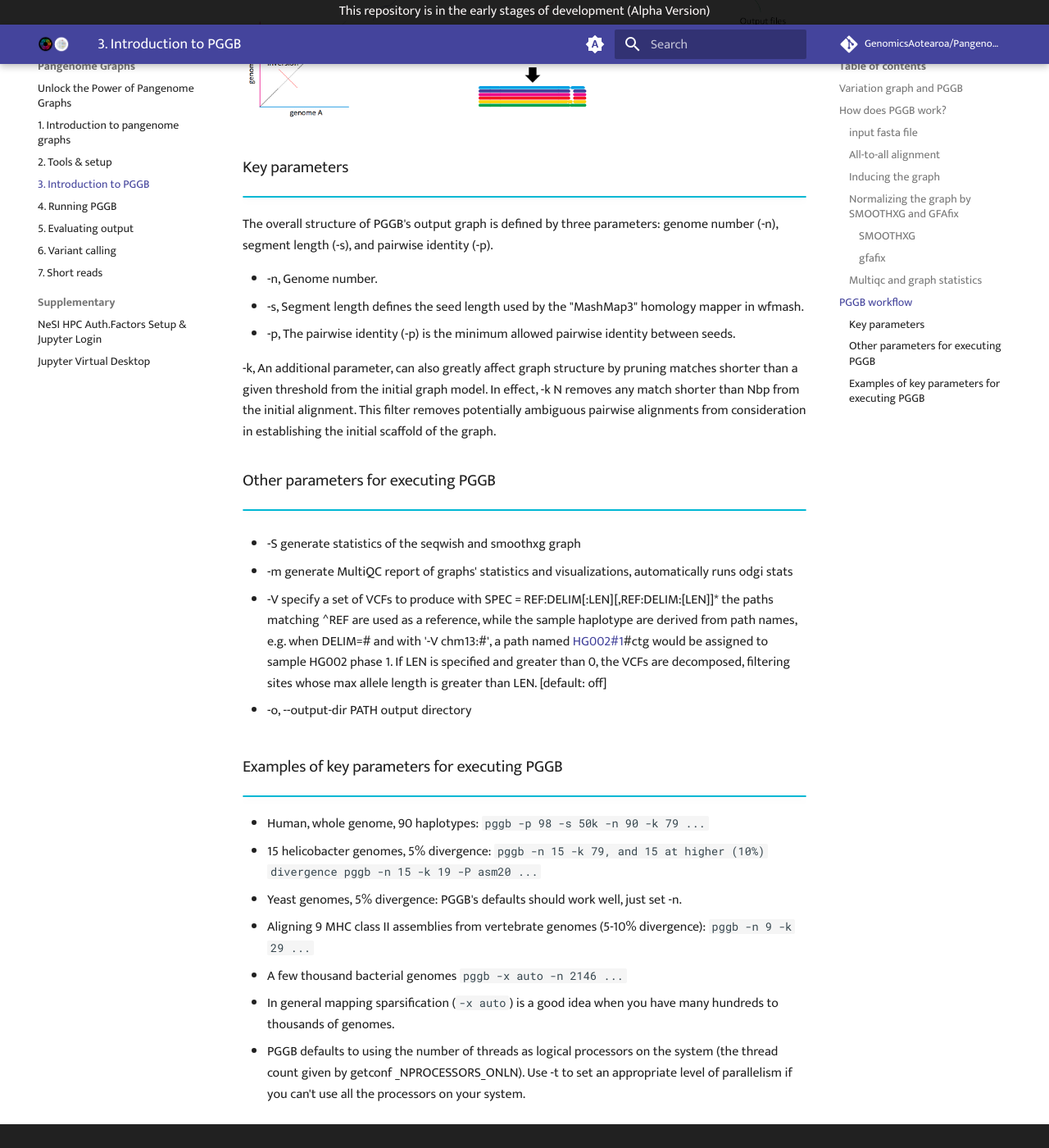
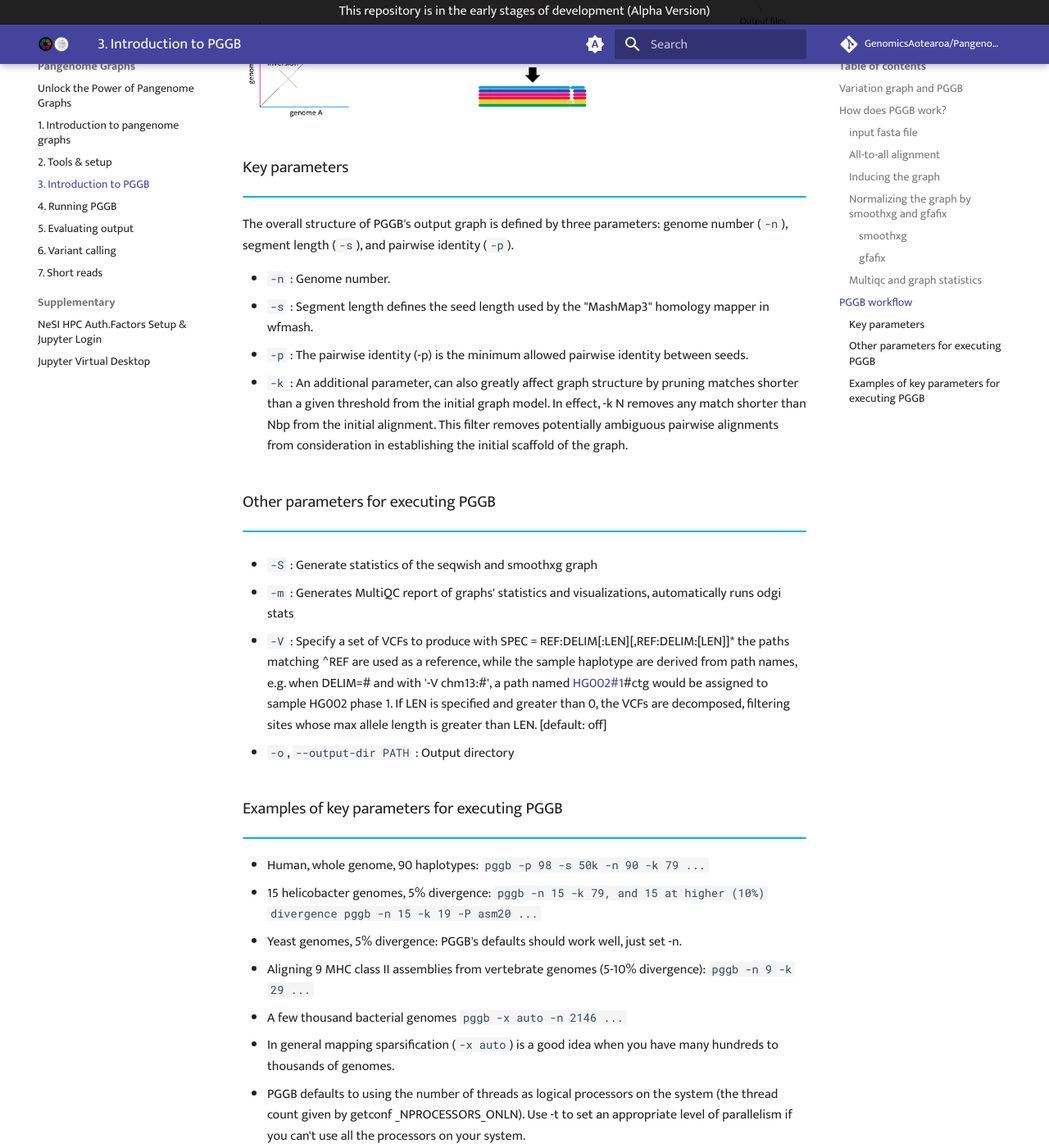
Before and after one commit to GenomicsAotearoa/Pangenome-Graphs-Workshop, an MkDocs documentation site: the page built from docs/3_Introduction_to_pggb.md, in a window 1280 px wide and 1400 px high, scrolled down 4781 px. Shown: the whole window at 82% size. Built offline with MkDocs 1.6.1 and Material for MkDocs 9.7.7, drawn with Linux system fonts in a browser that asks for light colours; comment, search, counter and statistics services are not loaded; some of the changed text lies outside the part shown.

Commit message:
Reformatting code/parameters

```diff
--- a/docs/3_Introduction_to_pggb.md
+++ b/docs/3_Introduction_to_pggb.md
@@ -39,21 +39,21 @@ These base-level alignments are converted into a graph with `seqwish`. A filter
 
 ![bacterial-pangenome](theme_figures/PGGB_workflow_3_small.png)
 
-### Normalizing the graph by SMOOTHXG and GFAfix
+### Normalizing the graph by `smoothxg` and `gfafix`
 !!! info ""
 
 This process aims to optimize the structure and representation of the genome graph by resolving redundant or overlapping elements. This step is typically performed after the initial construction of the graph.
 
-#### SMOOTHXG
+#### `smoothxg`
 !!! info ""
 
-Through a series of passes over the pangenome, SMOOTHXG reshapes the graph to reduce local complexity and underalignment. This resolves key problems encountered in earlier attempts to implement all-vs-all alignment based graph construction, which typically resulted in very complex, looping, graph motifs at small scales, and redundancy caused by match filtering.
+Through a series of passes over the pangenome, `smoothxg` reshapes the graph to reduce local complexity and underalignment. This resolves key problems encountered in earlier attempts to implement all-vs-all alignment based graph construction, which typically resulted in very complex, looping, graph motifs at small scales, and redundancy caused by match filtering.
 The normalization process in PGGB involves several steps, which may vary depending on the specific implementation or version of the tool. Here are some common steps involved in normalizing the graph:
 1.  Removal of Redundant Nodes: During the construction of the genome graph, it is possible that some nodes become redundant due to overlapping or repetitive sequences. Normalization involves identifying and removing these redundant nodes, streamlining the graph structure.
 2.	Edge Optimization: Edges represent connections between nodes. During normalization, the edges are optimized to minimize redundancy and improve the efficiency of the graph. This can include merging or repositioning edges to create a more streamlined and accurate representation of the genome.
 ![bacterial-pangenome](theme_figures/PGGB_workflow_4_small.png)
 
-#### gfafix
+#### `gfafix`
 !!! info ""
 
 3.	Compact Representation: Normalization aims to reduce the overall size of the graph by compacting the representation. This can involve compressing repetitive regions or simplifying complex structures while preserving the essential information and variant representation.
@@ -79,25 +79,25 @@ The normalization process in PGGB involves several steps, which may vary dependi
 ### Key parameters
 !!! info ""
 
-The overall structure of PGGB's output graph is defined by three parameters: genome number (-n), segment length (-s), and pairwise identity (-p).
+The overall structure of PGGB's output graph is defined by three parameters: genome number (`-n`), segment length (`-s`), and pairwise identity (`-p`).
 
-- -n, Genome number.
-- -s, Segment length defines the seed length used by the "MashMap3" homology mapper in wfmash.
-- -p, The pairwise identity (-p) is the minimum allowed pairwise identity between seeds.
+- `-n` : Genome number.
+- `-s` : Segment length defines the seed length used by the "MashMap3" homology mapper in wfmash.
+- `-p` : The pairwise identity (-p) is the minimum allowed pairwise identity between seeds.
 
--k, An additional parameter, can also greatly affect graph structure by pruning matches shorter than a given threshold from the initial graph model. In effect, -k N removes any match shorter than Nbp from the initial alignment. This filter removes potentially ambiguous pairwise alignments from consideration in establishing the initial scaffold of the graph.
+- `-k` : An additional parameter, can also greatly affect graph structure by pruning matches shorter than a given threshold from the initial graph model. In effect, -k N removes any match shorter than Nbp from the initial alignment. This filter removes potentially ambiguous pairwise alignments from consideration in establishing the initial scaffold of the graph.
 
 
 ### Other parameters for executing PGGB
 !!! info ""
 
-- -S generate statistics of the seqwish and smoothxg graph
+- `-S` : Generate statistics of the seqwish and smoothxg graph
 
-- -m generate MultiQC report of graphs' statistics and visualizations, automatically runs odgi stats
+- `-m` : Generates MultiQC report of graphs' statistics and visualizations, automatically runs odgi stats
 
-- -V specify a set of VCFs to produce with SPEC = REF:DELIM[:LEN][,REF:DELIM:[LEN]]* the paths matching ^REF are used as a reference, while the sample haplotype are derived from path names, e.g. when DELIM=# and with '-V chm13:#', a path named HG002#1#ctg would be assigned to sample HG002 phase 1. If LEN is specified and greater than 0, the VCFs are decomposed, filtering sites whose max allele length is greater than LEN. [default: off]
+- `-V` : Specify a set of VCFs to produce with SPEC = REF:DELIM[:LEN][,REF:DELIM:[LEN]]* the paths matching ^REF are used as a reference, while the sample haplotype are derived from path names, e.g. when DELIM=# and with '-V chm13:#', a path named HG002#1#ctg would be assigned to sample HG002 phase 1. If LEN is specified and greater than 0, the VCFs are decomposed, filtering sites whose max allele length is greater than LEN. [default: off]
 
-- -o, --output-dir PATH       output directory
+- `-o`, `--output-dir PATH` : Output directory
 
 
 ### Examples of key parameters for executing PGGB
```
